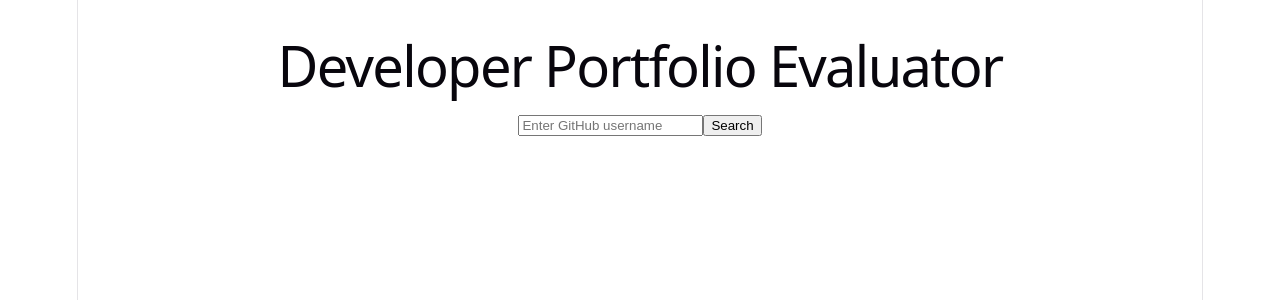
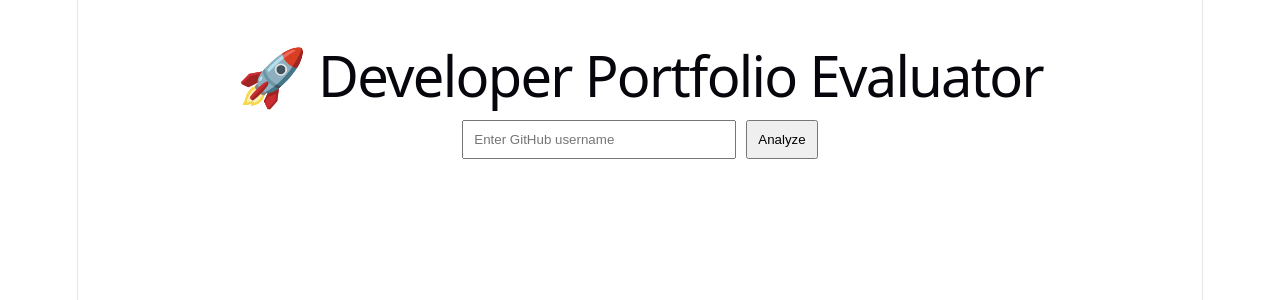
Before and after one commit to VidapanakalSwetha/ThaniyaTechnologies_VTU_Internship_2026, a React (Vite) app in the folder Developer-Portfolio-Evaluator/client/: page / in a window 1280 px wide. Shown: the top 300 px of the page. Built offline with nearby package versions, Linux system fonts and the light colour scheme.

Commit message:
Day 9 – Built detailed frontend dashboard with scores and top repositories

```diff
--- a/Developer-Portfolio-Evaluator/client/src/App.jsx
+++ b/Developer-Portfolio-Evaluator/client/src/App.jsx
@@ -17,27 +17,88 @@
   };
 
   return (
-    <div style={{ padding: "20px" }}>
-      <h1>Developer Portfolio Evaluator</h1>
+    <div style={{ textAlign: "center", padding: "30px" }}>
+      <h1>🚀 Developer Portfolio Evaluator</h1>
 
       <input
         type="text"
         placeholder="Enter GitHub username"
         value={username}
         onChange={(e) => setUsername(e.target.value)}
+        style={{
+          padding: "10px",
+          width: "250px",
+          marginRight: "10px",
+        }}
       />
 
-      <button onClick={handleSearch}>Search</button>
+      <button onClick={handleSearch} style={{ padding: "10px" }}>
+        Analyze
+      </button>
 
-      {data && (
-        <div>
-          <h2>{data.data.name}</h2>
-          <p>{data.data.bio}</p>
-          <img src={data.data.avatar} width="100" />
+      {data && data.success && (
+        <div style={{ marginTop: "30px" }}>
 
-          <h3>Overall Score: {data.data.scores.overall}</h3>
-          <h3>Level: {data.data.level}</h3>
+          {/* Profile Card */}
+          <div
+            style={{
+              border: "1px solid #ddd",
+              borderRadius: "12px",
+              padding: "20px",
+              display: "inline-block",
+              width: "300px",
+            }}
+          >
+            <img
+              src={data.data.avatar}
+              width="100"
+              style={{ borderRadius: "50%" }}
+            />
+            <h2>{data.data.name}</h2>
+            <p>{data.data.bio}</p>
+
+            <h3>🏆 {data.data.level}</h3>
+            <h2>⭐ {data.data.scores.overall}</h2>
+          </div>
+
+          {/* Scores Section */}
+          <div style={{ marginTop: "20px" }}>
+            <h3>📊 Score Breakdown</h3>
+            <p>Activity: {data.data.scores.activity}</p>
+            <p>Code Quality: {data.data.scores.codeQuality}</p>
+            <p>Diversity: {data.data.scores.diversity}</p>
+            <p>Community: {data.data.scores.community}</p>
+          </div>
+
+          {/* Top Repos */}
+          <div style={{ marginTop: "20px" }}>
+            <h3>🔥 Top Projects</h3>
+
+            {data.data.topRepos.map((repo, index) => (
+              <div
+                key={index}
+                style={{
+                  border: "1px solid #ccc",
+                  margin: "10px",
+                  padding: "10px",
+                  borderRadius: "8px",
+                }}
+              >
+                <h4>{repo.name}</h4>
+                <p>⭐ {repo.stars} | 🍴 {repo.forks}</p>
+                <p>🧠 {repo.language || "Unknown"}</p>
+
+                <a href={repo.url} target="_blank">
+                  View Repo
+                </a>
+              </div>
+            ))}
+          </div>
         </div>
+      )}
+
+      {data && !data.success && (
+        <p style={{ color: "red" }}>{data.message}</p>
       )}
     </div>
   );
```
